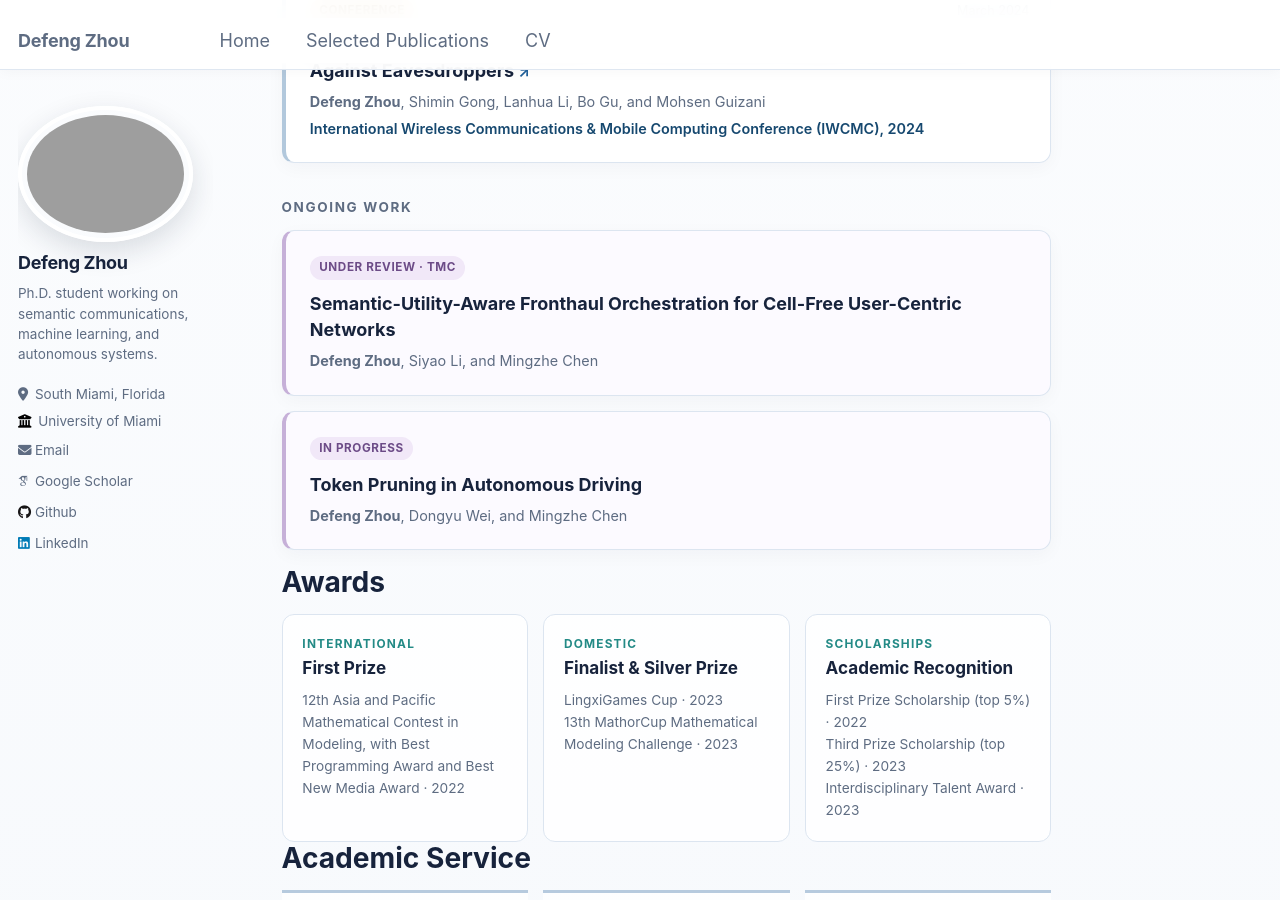
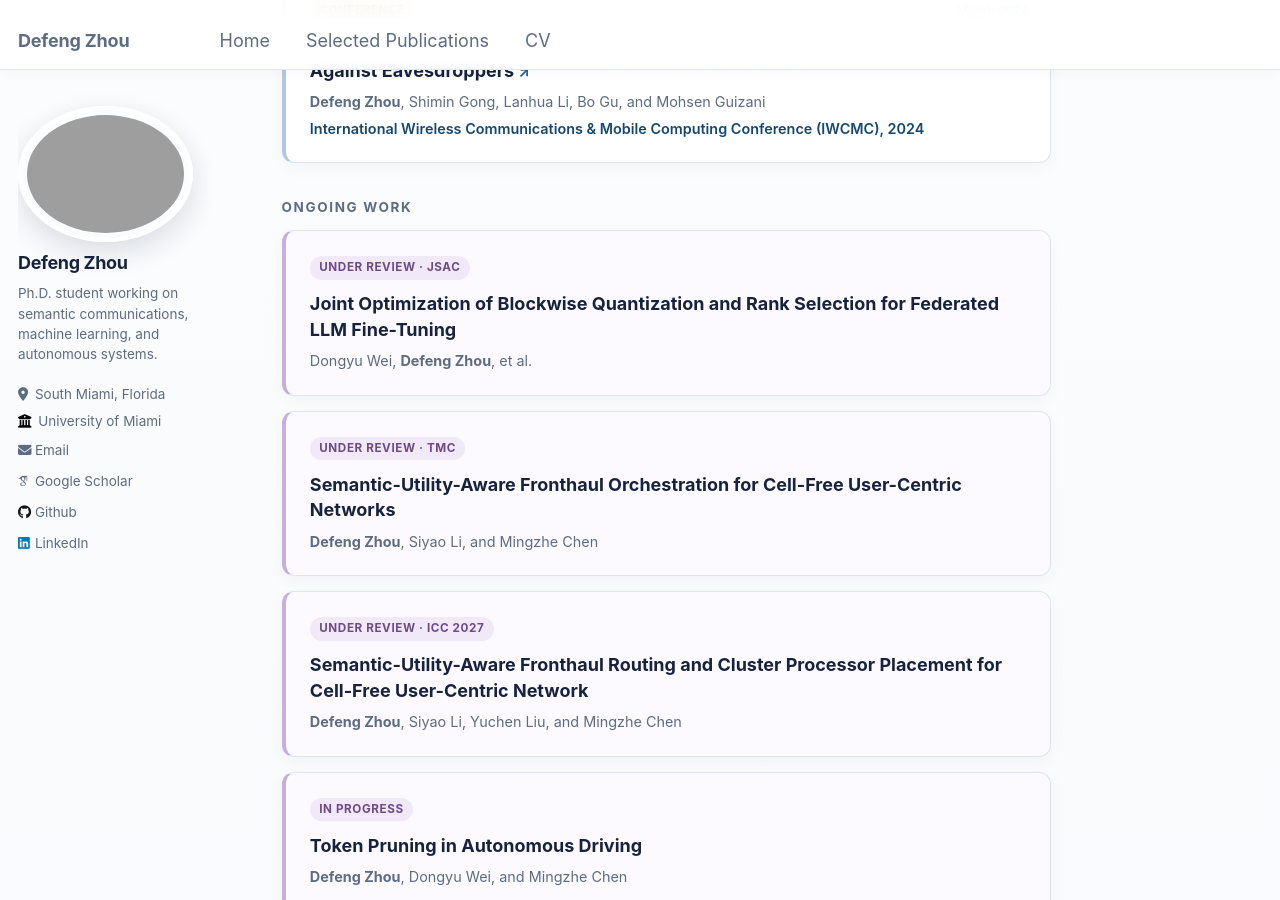
Before and after one commit to Elapsedf/Elapsedf.github.io, a Jekyll site: the page built from _pages/about.md, in a window 1280 px wide and 900 px high, scrolled down 1980 px. Built offline with Jekyll 4.4.1, drawn with Linux system fonts in a browser that asks for light colours; some web fonts are replaced; some of the changed text lies outside the part shown.

Commit message:
Add JSAC and ICC submissions

```diff
--- a/_pages/about.md
+++ b/_pages/about.md
@@ -51,7 +51,7 @@ News
 Selected Publications
 =====================
 
-<p class="section-note">Selected first-author work. For citation records and updates, visit <a href="https://scholar.google.com/citations?hl=en&user=6B91xcQAAAAJ">Google Scholar</a>.</p>
+<p class="section-note">Selected work. For citation records and updates, visit <a href="https://scholar.google.com/citations?hl=en&user=6B91xcQAAAAJ">Google Scholar</a>.</p>
 
 <div class="publication-group">
   <h3>Published &amp; Accepted</h3>
@@ -102,9 +102,21 @@ Selected Publications
   <h3>Ongoing Work</h3>
 
   <article class="publication-card">
+    <span class="paper-status paper-status--ongoing">Under review · JSAC</span>
+    <h4>Joint Optimization of Blockwise Quantization and Rank Selection for Federated LLM Fine-Tuning</h4>
+    <p>Dongyu Wei, <strong>Defeng Zhou</strong>, et al.</p>
+  </article>
+
+  <article class="publication-card">
     <span class="paper-status paper-status--ongoing">Under review · TMC</span>
     <h4>Semantic-Utility-Aware Fronthaul Orchestration for Cell-Free User-Centric Networks</h4>
     <p><strong>Defeng Zhou</strong>, Siyao Li, and Mingzhe Chen</p>
+  </article>
+
+  <article class="publication-card">
+    <span class="paper-status paper-status--ongoing">Under review · ICC 2027</span>
+    <h4>Semantic-Utility-Aware Fronthaul Routing and Cluster Processor Placement for Cell-Free User-Centric Network</h4>
+    <p><strong>Defeng Zhou</strong>, Siyao Li, Yuchen Liu, and Mingzhe Chen</p>
   </article>
 
   <article class="publication-card">
```
